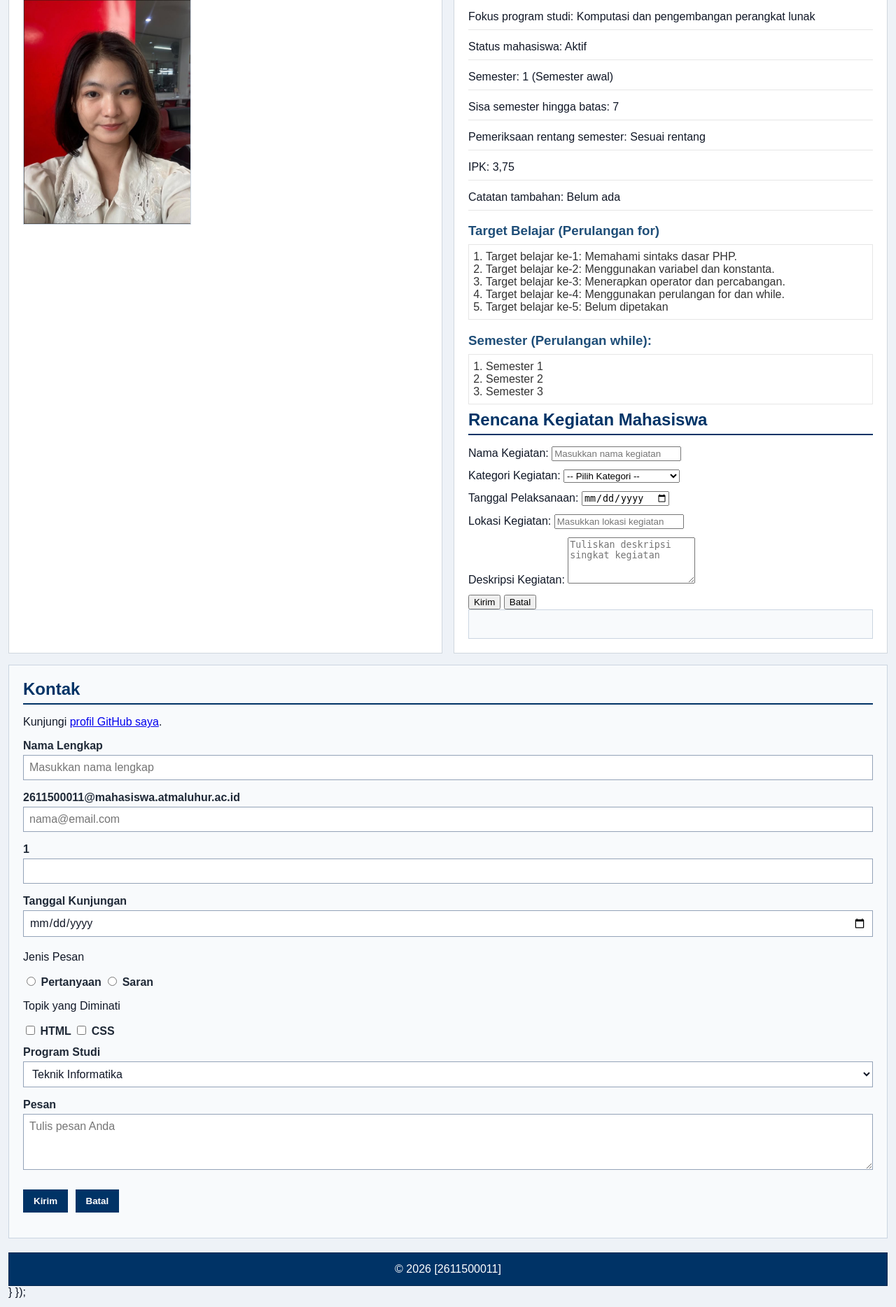
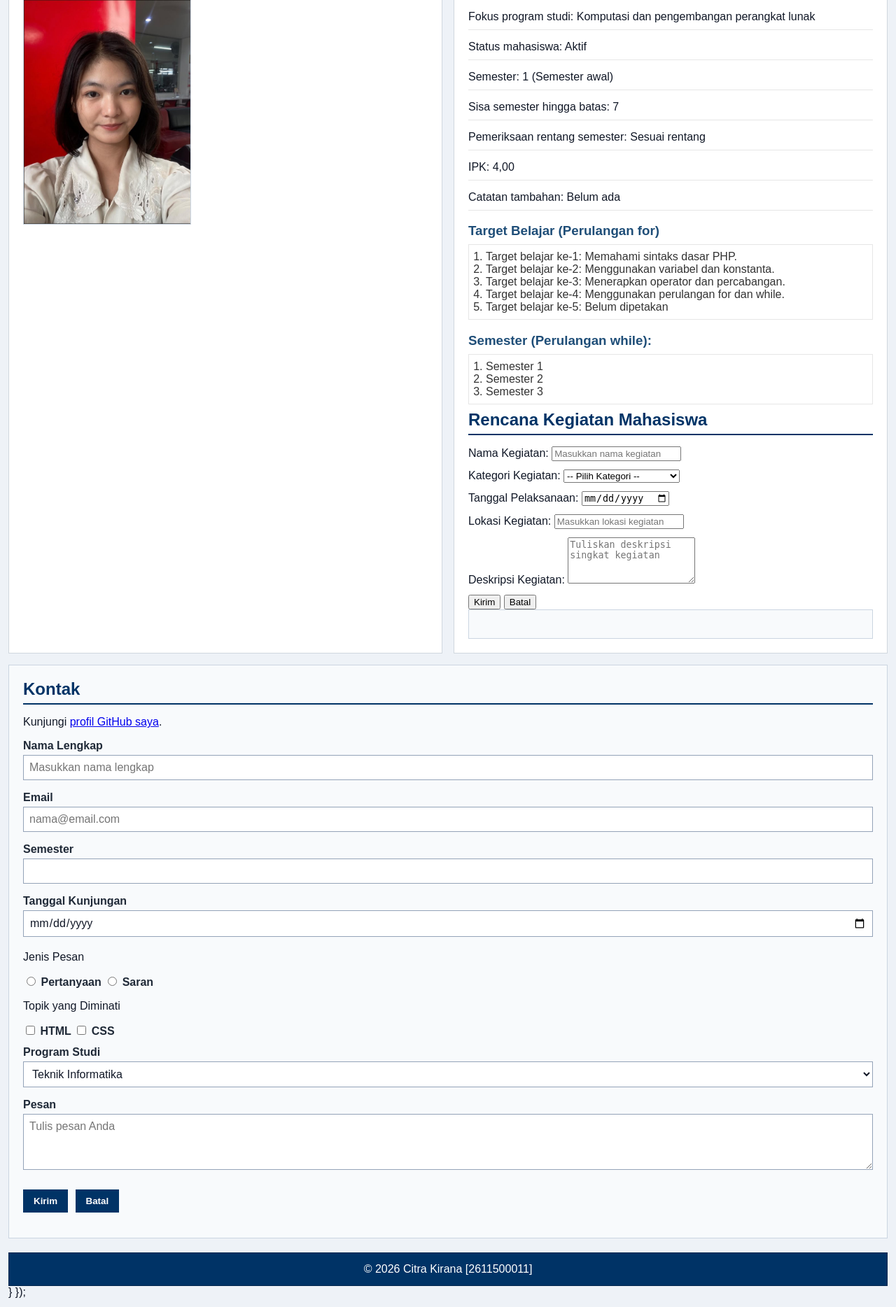
Before and after one commit to citrakrnaa/2611500011-PWD-TI1A-2627O, a PHP site: page / in a window 1280 px wide. Shown: the part 281-2149 px from the top of the page at 70% size. Run offline with PHP 8.4, Linux system fonts and the light colour scheme; data that the repository does not hold is empty.

Commit message:
Memperbaiki error

```diff
--- a/pertemuan-08/index.php
+++ b/pertemuan-08/index.php
@@ -63,7 +63,6 @@ if ($_SERVER['REQUEST_METHOD'] === 'POST' && isset($_POST['submit_rencana'])) {
     }
 }
 ?><?php
-session_start();
 
 // P7: Memproses data formulir dan menyimpannya ke dalam session.
 if ($_SERVER["REQUEST_METHOD"] === "POST") {
@@ -104,7 +103,7 @@ $namaMahasiswa = "Citra Kirana";
 $programStudi = "TI";
 $tahunAkademik = "2026/2027";
 $semester = 1;
-$ipk = 3.75;
+$ipk = 4;
 $statusAktif = true;
 $catatanTambahan = null;
 
@@ -355,13 +354,13 @@ switch ($programStudi) {
 				</div>
 
 				<div class="form-group">
-					<label for="email">2611500011@mahasiswa.atmaluhur.ac.id</label><br />
+					<label for="email">Email</label><br />
 
 					<input class="input-form" type="email" id="email" name="email" placeholder="nama@email.com" required />
 				</div>
 
 				<div class="form-group">
-					<label for="semester">1</label><br />
+					<label for="semester">Semester</label><br />
 
 					<input class="input-form" type="number" id="semester" name="semester" min="1" max="14" required />
 				</div>
@@ -439,7 +438,7 @@ switch ($programStudi) {
 	</main>
 
 	<footer>
-		<p>&copy; <?= date("Y") ?> <?php echo $citra; ?> [<?= $nim ?>]</p>
+		<p>&copy; <?= date("Y") ?> <?php echo $namaMahasiswa; ?> [<?= $nim ?>]</p>
 	</footer>
 	<script src="script.js"></script>
     }<script>
```
